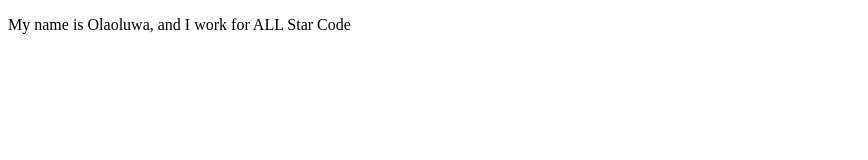
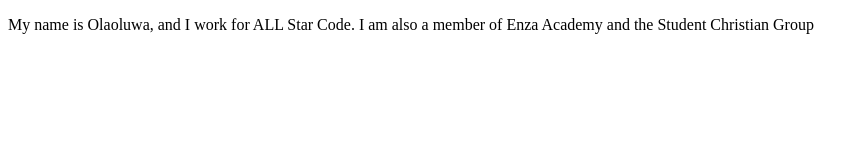
Before and after one commit to oolojedeASC/oolojedeASC.github.io, a plain HTML site: page index.html in a window 1280 px wide. Shown: the whole page, without its empty margins (0-868 px from the left). Drawn offline with Linux system fonts and the light colour scheme.

Commit message:
I added more infomation about myself

```diff
--- a/index.html
+++ b/index.html
@@ -4,6 +4,6 @@
 <title>Olaoluwa Olojede</title>
 </head>
 <body>
-	<p> My name is Olaoluwa, and I work for ALL Star  Code</p>
+	<p> My name is Olaoluwa, and I work for ALL Star  Code. I am also a member of Enza Academy and the Student Christian Group</p>
 </body>
 </html-->
```
